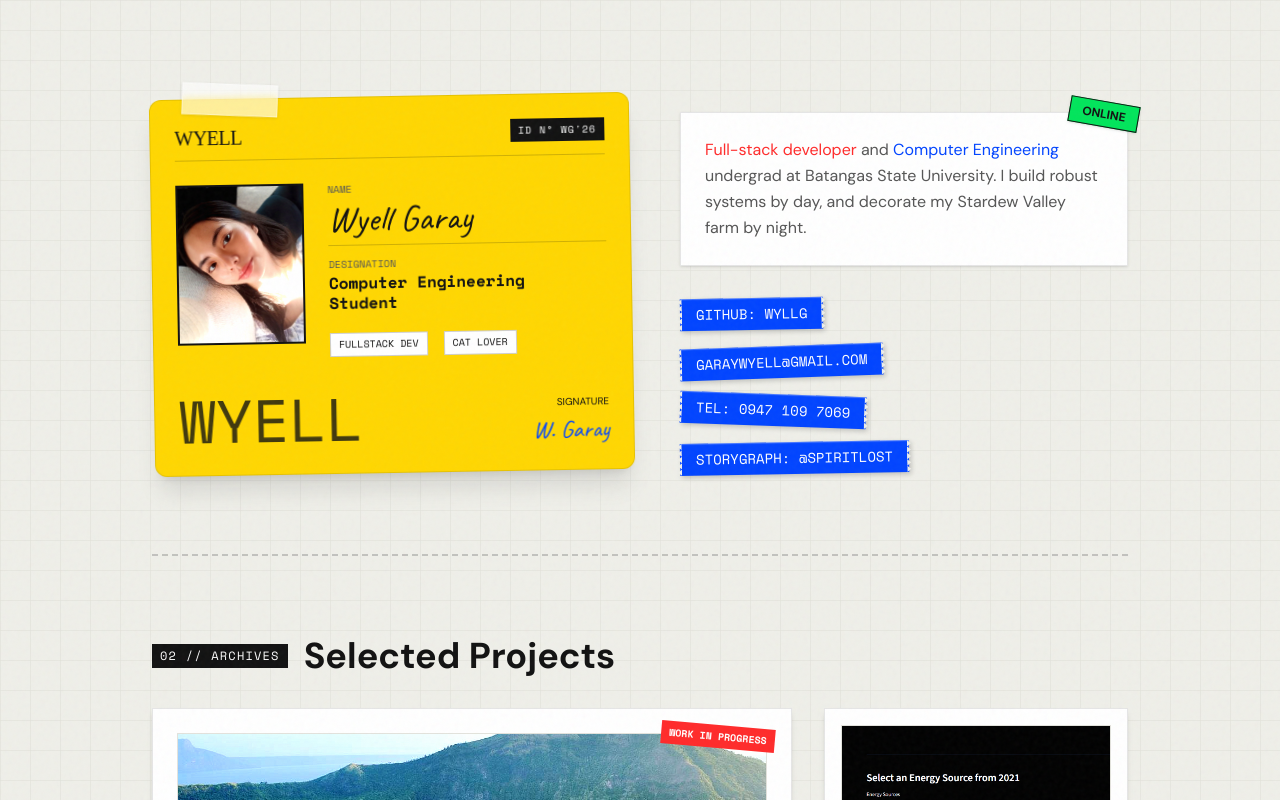
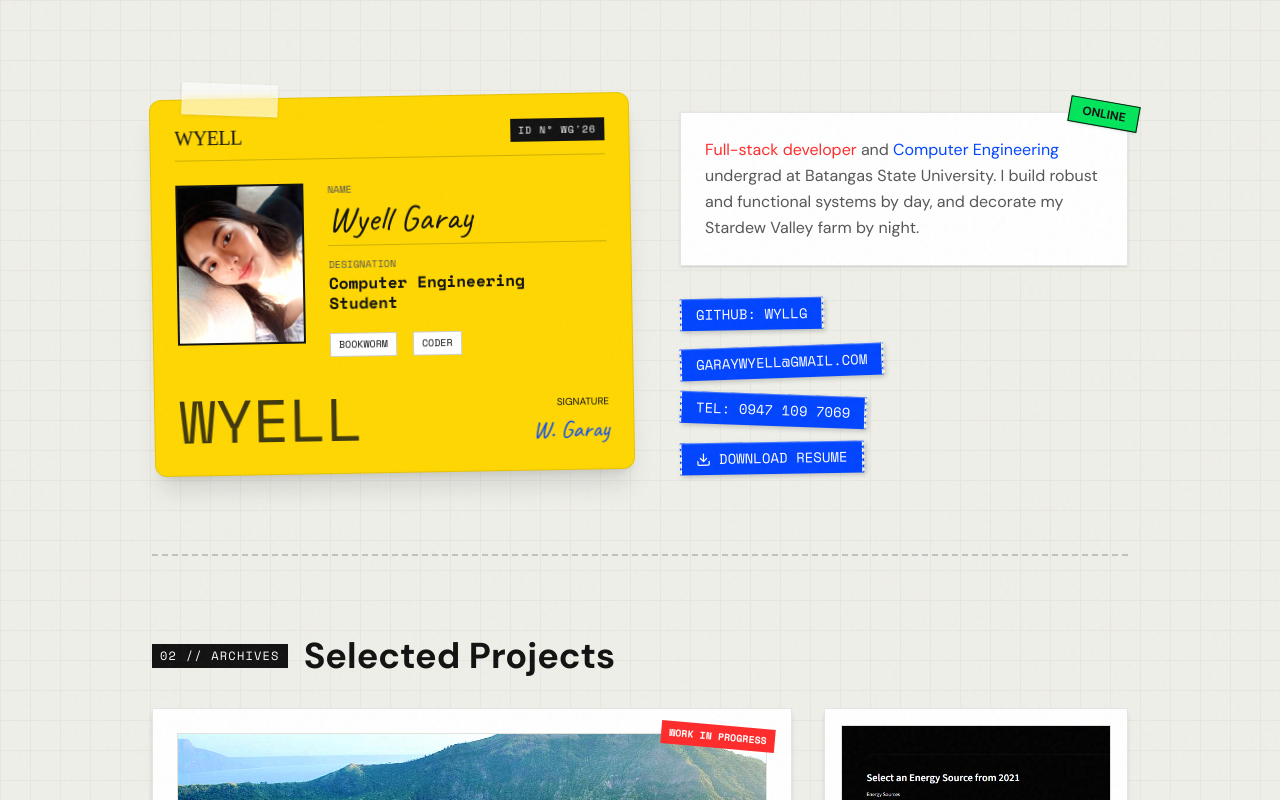
Before and after one commit to wyllg/wyellg, a React (Vite) app: page / in a window 1280 px wide. Shown: the top 800 px of the page. Built offline with nearby package versions, Linux system fonts and the light colour scheme; a web font is replaced by a local one.

Commit message:
Updated Background and Hero

```diff
--- a/src/sections/Background.jsx
+++ b/src/sections/Background.jsx
@@ -41,9 +41,9 @@ const Background = () => {
 
         {/* Education */}
         <div className="bg-white p-8 shadow-md border border-ink/20 font-mono relative overflow-hidden">
-          <div className="absolute top-16 right-4 border-4 border-brightRed text-brightRed font-sans font-bold text-xl uppercase tracking-widest px-3 py-1 rotate-[15deg] opacity-90 z-10 pointer-events-none">
+          <a href='https://www.facebook.com/share/1BchdKF2T9/' target="_blank" className="absolute top-16 right-4 border-4 border-brightRed hover:border-electricBlue text-brightRed hover:text-electricBlue font-sans font-bold text-xl uppercase tracking-widest px-3 py-1 rotate-[15deg] opacity-90 z-10 hover:rotate-[20deg]">
             DEAN'S LIST
-          </div>
+          </a>
 
           <div className="text-center border-b-2 border-ink pb-4 mb-6">
             <h3 className="font-sans font-bold text-xl tracking-wide uppercase">Academic Record</h3>
--- a/src/sections/Hero.jsx
+++ b/src/sections/Hero.jsx
@@ -1,4 +1,4 @@
-import React from 'react';
+import { Download } from 'lucide-react';
 
 const Hero = () => {
   return (
@@ -35,8 +35,8 @@ const Hero = () => {
               <span className="font-bold text-base leading-tight block">Computer Engineering<br/>Student</span>
             </div>
             <div className="flex gap-4 pt-2">
-              <div className="bg-white border border-ink/20 px-2 py-1 text-[10px] uppercase">Fullstack Dev</div>
-              <div className="bg-white border border-ink/20 px-2 py-1 text-[10px] uppercase">Cat Lover</div>
+              <a href="https://app.thestorygraph.com/profile/spiritlost" target="_blank" className="bg-white hover:text-white hover:bg-electricBlue border border-ink/20 px-2 py-1 text-[10px] uppercase">Bookworm</a>
+              <a className="bg-white border border-ink/20 px-2 py-1 text-[10px] uppercase">Coder</a>
             </div>
           </div>
         </div>
@@ -56,7 +56,7 @@ const Hero = () => {
           <div className="absolute -right-3 -top-3 bg-neonGreen text-ink font-bold text-xs uppercase px-3 py-1 rotate-[10deg] shadow-sm border border-ink">Online</div>
           <p className="text-inkLight leading-relaxed">
             <span className='text-brightRed'>Full-stack developer</span> and <span className='text-electricBlue'>Computer Engineering</span> undergrad at Batangas State University.
-            I build robust systems by day, and decorate my Stardew Valley farm by night.
+            I build robust and functional systems by day, and decorate my Stardew Valley farm by night.
           </p>
         </div>
 
@@ -64,7 +64,7 @@ const Hero = () => {
           <a href="https://github.com/wyllg" target="_blank" className="dymo-tape font-mono text-sm rotate-[-1deg] hover:rotate-[1deg] hover:scale-105 transition-all">GITHUB: WYLLG</a>
           <a href="mailto:garaywyell@gmail.com" target="_blank"  className="dymo-tape font-mono text-sm rotate-[-2deg] hover:rotate-[2deg] hover:scale-105 transition-all">GARAYWYELL@GMAIL.COM</a>
           <a href="tel:09471097069" className="dymo-tape font-mono text-sm rotate-[2deg] hover:rotate-[-2deg] hover:scale-105 transition-all">TEL: 0947 109 7069</a>
-          <a href="https://app.thestorygraph.com/profile/spiritlost" target="_blank"  className="dymo-tape font-mono text-sm rotate-[-1deg] hover:rotate-[1deg] hover:scale-105 transition-all">STORYGRAPH: @SPIRITLOST</a>
+          <a href="https://drive.google.com/file/d/1ttIK8qAB45VwaGpR8OLNNXn9U-_NfD6J/view" target="_blank" className="dymo-tape !flex !flex-row items-center gap-2 font-mono text-sm rotate-[-1deg] hover:rotate-[1deg] hover:scale-105 transition-all"><Download size={15} />DOWNLOAD RESUME</a>
         </div>
       </div>
     </section>
```
